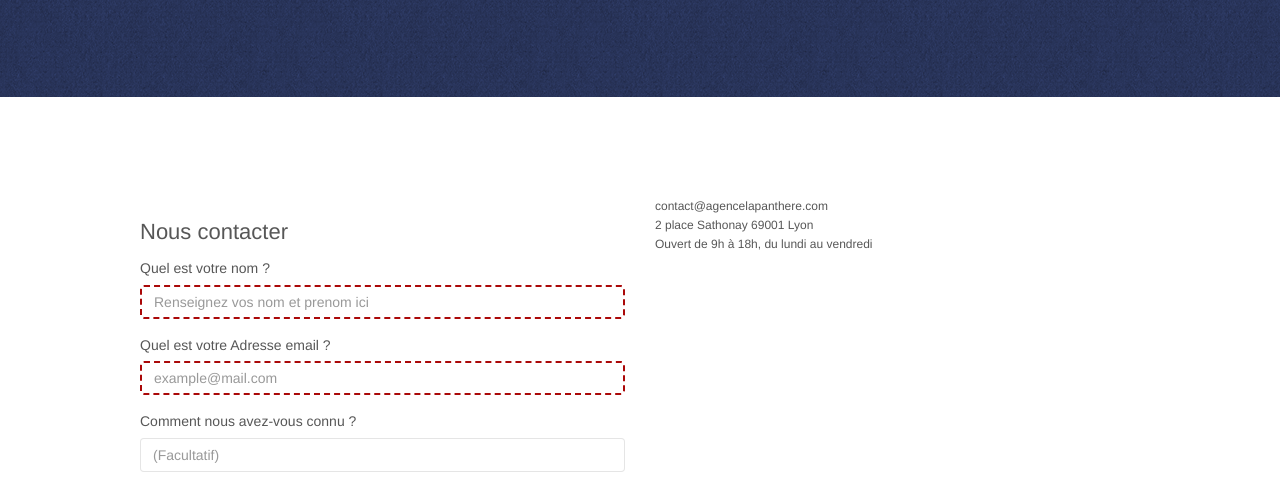
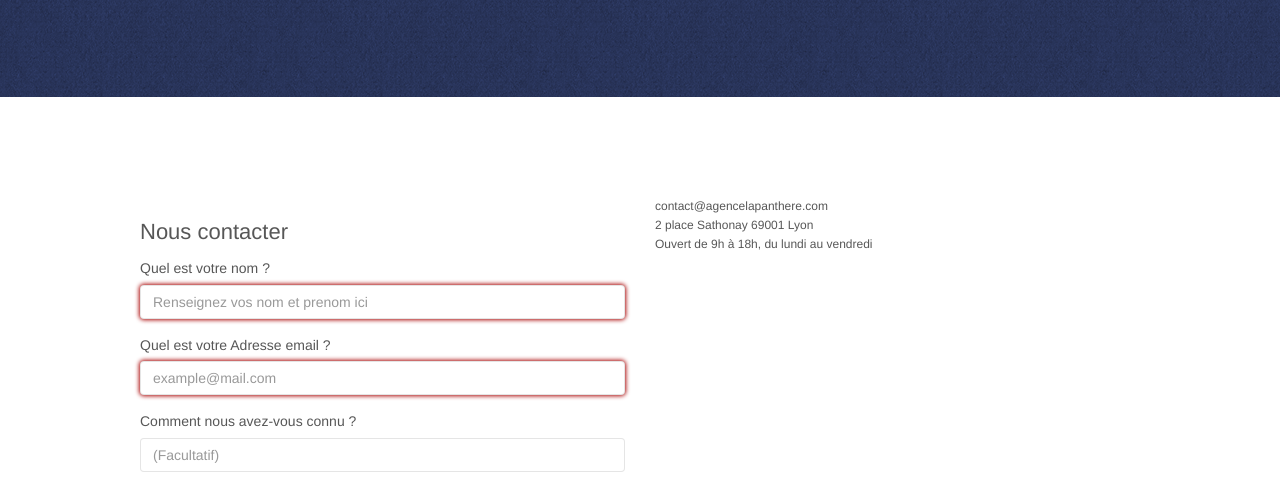
Before and after one commit to PierreEtrillard/la-panthere, a website: page Contact.html in a window 1280 px wide. Shown: the part 304-788 px from the top of the page. Drawn offline with Linux system fonts and the light colour scheme.

Commit message:
effet input:invalid enjolivés

```diff
--- a/style.css
+++ b/style.css
@@ -1049,5 +1049,5 @@ a.social:focus  {
    border: transparent;
 }
 input:invalid {
-    border: 2px dashed rgb(170, 8, 8);
+    box-shadow:  0px 0px 4px 1px rgb(170, 8, 8);
   }
```
